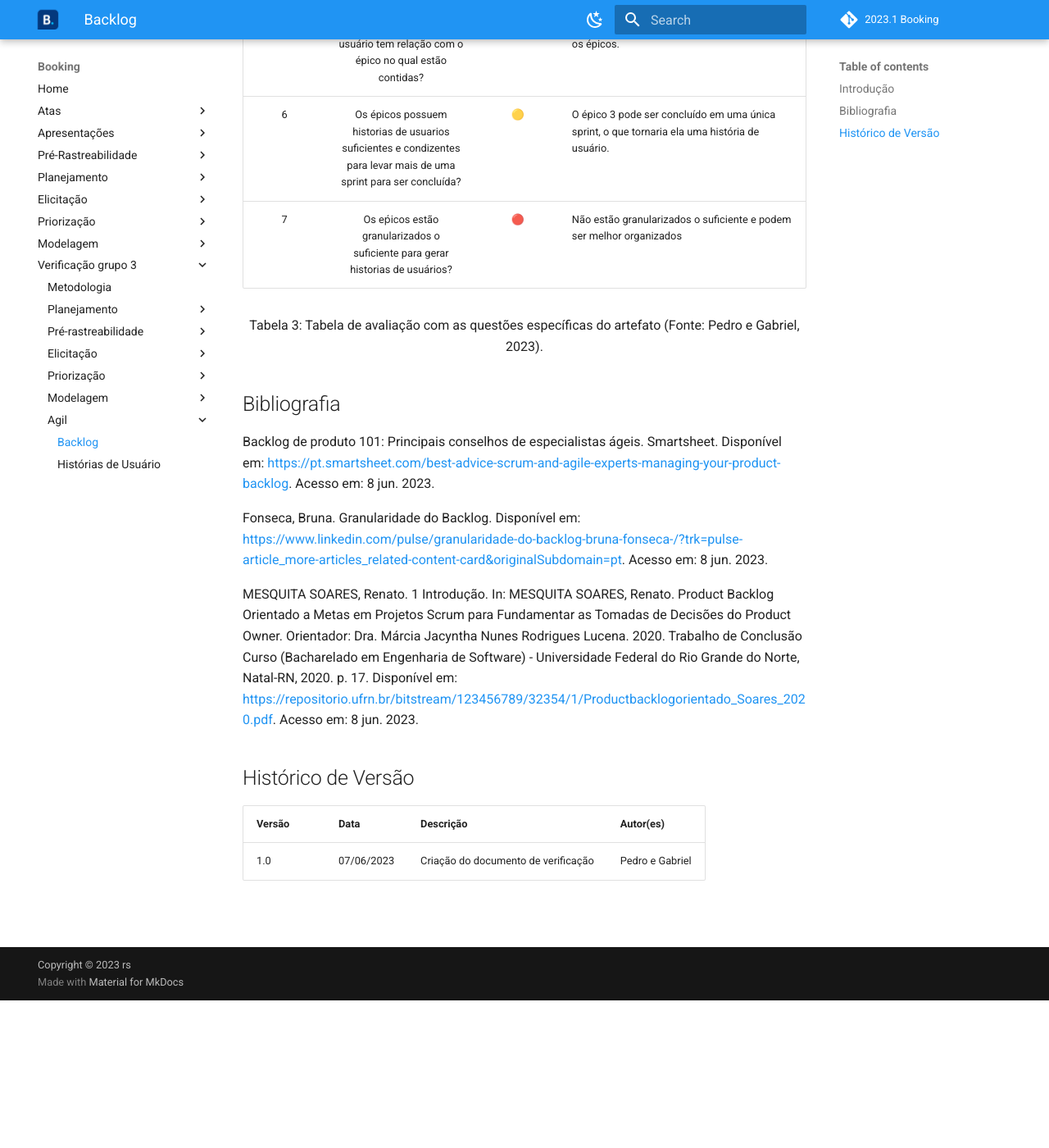
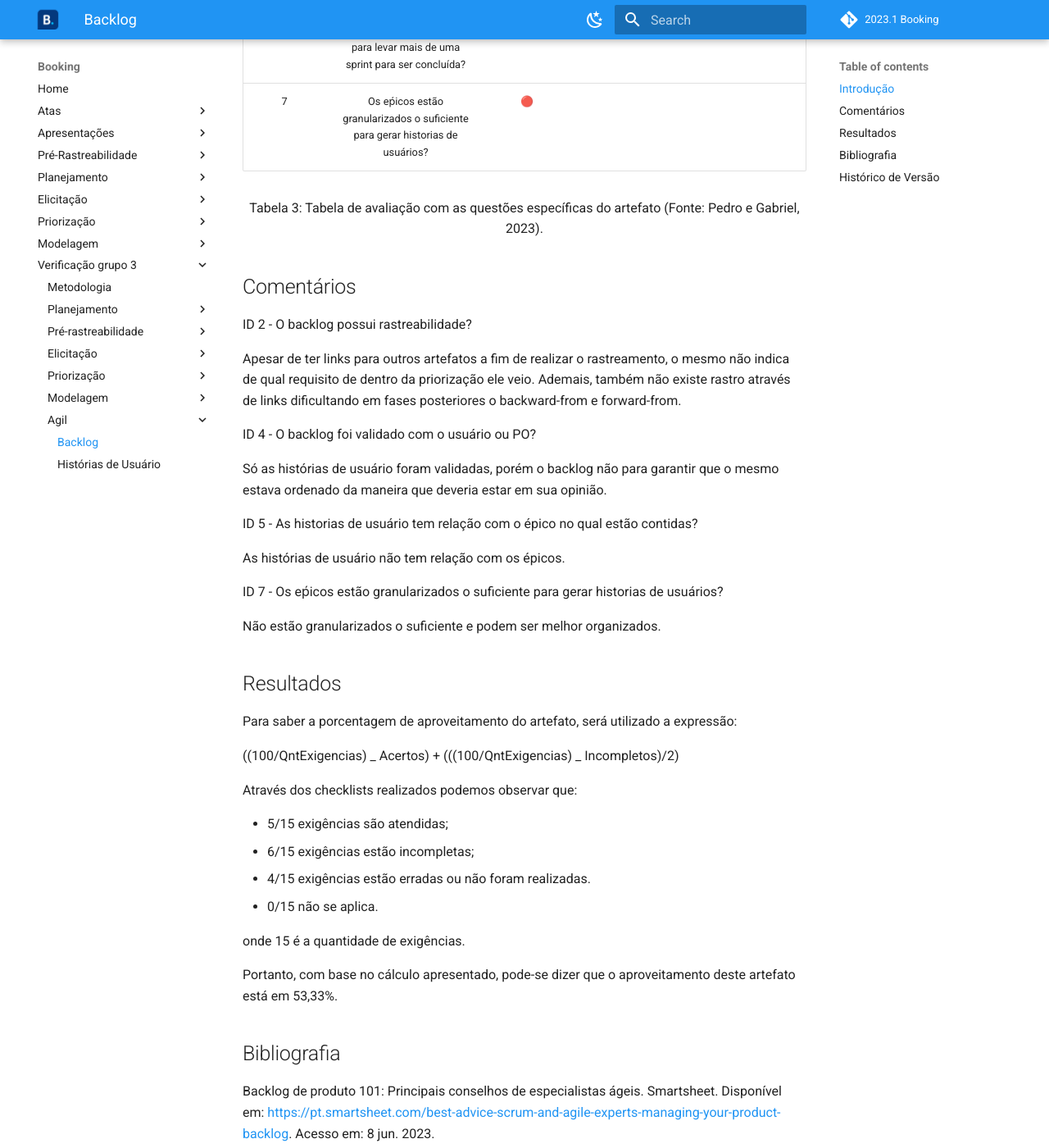
Before and after one commit to Requisitos-de-Software/2023.1-Booking, an MkDocs documentation site: the page built from docs/verificacao3/agil/backlog.md, in a window 1280 px wide and 1400 px high, scrolled down 1732 px. Shown: the whole window at 82% size. Built offline with MkDocs 1.6.1 and Material for MkDocs 9.7.7, drawn with Linux system fonts in a browser that asks for light colours; comment, search, counter and statistics services are not loaded; before the commit the page ends 2952 px from its top, so only the background shows below that; some of the changed text lies outside the part shown.

Commit message:
adequando backlog, especificacao suplementar, lista de aplicativos e first things first ao padrão da metodolodia

```diff
--- a/docs/verificacao3/agil/backlog.md
+++ b/docs/verificacao3/agil/backlog.md
@@ -29,19 +29,54 @@ A tabela 1 a seguir representa os dados do artefato Especificação Suplementar.
 <p> Tabela 2: Tabela de avaliação com as verificações gerais para todos os artefatos (Fonte: Pedro e Gabriel, 2023). </p>
 </div>
 
-| ID |                                                       Questão                                                       | Inspeção | Obersevação                                                                                                                                                                                                                                                                  |
-| :-: | :-------------------------------------------------------------------------------------------------------------------: | :--------: | ------------------------------------------------------------------------------------------------------------------------------------------------------------------------------------------------------------------------------------------------------------------------------ |
-| 1 |                                      Os épicos estão priorizados e ordenados?                                      |     🟡     | A US09 com prioridade Must esta abaixo de US08, US07, US06 que tem prioridade Could                                                                                                                                                                                         |
-| 2 |                                           O backlog possui rastreabilidade?                                           |     🔴     | Apesar de ter links para outros artefatos a fim de realizar o rastreamento, o mesmo não indica de qual requisito de dentro da priorização ele veio. Ademais, também não existe rastro através de links dificultando em fases posteriores o backward-from e forward-from. |
-| 3 |                                      O backlog atende a necessidade do usuário?                                      |     🟡     | O fato de uma historia de usuário com prioridade Must estar abaixo de uma história com prioridade Could afeta em funcionalidades que serão desenvolvidas para o usuário que podem ser urgentes para o mesmo.                                                               |
-| 4 |                                     O backlog foi validado com o usuário ou PO?                                     |     🔴     | Só as histórias de usuário foram validadas, porém o backlog não para garantir que o mesmo estava ordenado da maneira que deveria estar em sua opinião.                                                                                                                   |
-| 5 |                     As historias de usuário tem relação com o épico no qual estão contidas?                     |     🔴     | As histórias de usuário não tem relação com os épicos.                                                                                                                                                                                                                   |
-| 6 | Os épicos possuem historias de usuarios suficientes e condizentes para levar mais de uma sprint para ser concluída? |     🟡     | O épico 3 pode ser concluído em uma única sprint, o que tornaria ela uma história de usuário.                                                                                                                                                                             |
-| 7 |                   Os eṕicos estão granularizados o suficiente para gerar historias de usuários?                   |     🔴     | Não estão granularizados o suficiente e podem ser melhor organizados                                                                                                                                                                                                         |
+| ID |                                                       Questão                                                       | Inspeção | Obersevação                                                                                                                                                                                                    |
+| :-: | :-------------------------------------------------------------------------------------------------------------------: | :--------: | ---------------------------------------------------------------------------------------------------------------------------------------------------------------------------------------------------------------- |
+| 1 |                                      Os épicos estão priorizados e ordenados?                                      |     🟡     | A US09 com prioridade Must esta abaixo de US08, US07, US06 que tem prioridade Could                                                                                                                           |
+| 2 |                                           O backlog possui rastreabilidade?                                           |     🔴     |                                                                                                                                                                                                                  |
+| 3 |                                      O backlog atende a necessidade do usuário?                                      |     🟡     | O fato de uma historia de usuário com prioridade Must estar abaixo de uma história com prioridade Could afeta em funcionalidades que serão desenvolvidas para o usuário que podem ser urgentes para o mesmo. |
+| 4 |                                     O backlog foi validado com o usuário ou PO?                                     |     🔴     |                                                                                                                                                                                                                  |
+| 5 |                     As historias de usuário tem relação com o épico no qual estão contidas?                     |     🔴     |                                                                                                                                                                                                                  |
+| 6 | Os épicos possuem historias de usuarios suficientes e condizentes para levar mais de uma sprint para ser concluída? |     🟡     | O épico 3 pode ser concluído em uma única sprint, o que tornaria ela uma história de usuário.                                                                                                               |
+| 7 |                   Os eṕicos estão granularizados o suficiente para gerar historias de usuários?                   |     🔴     |                                                                                                                                                                                                                  |
 
 <div style="text-align: center">
 <p> Tabela 3: Tabela de avaliação com as questões específicas do artefato (Fonte: Pedro e Gabriel, 2023). </p>
 </div>
+
+## Comentários
+
+ID 2 - O backlog possui rastreabilidade?
+
+Apesar de ter links para outros artefatos a fim de realizar o rastreamento, o mesmo não indica de qual requisito de dentro da priorização ele veio. Ademais, também não existe rastro através de links dificultando em fases posteriores o backward-from e forward-from.
+
+ID 4 - O backlog foi validado com o usuário ou PO?
+
+Só as histórias de usuário foram validadas, porém o backlog não para garantir que o mesmo estava ordenado da maneira que deveria estar em sua opinião.
+
+ID 5 - As historias de usuário tem relação com o épico no qual estão contidas?
+
+As histórias de usuário não tem relação com os épicos.
+
+ID 7 - Os eṕicos estão granularizados o suficiente para gerar historias de usuários?
+
+Não estão granularizados o suficiente e podem ser melhor organizados.
+
+## Resultados
+
+Para saber a porcentagem de aproveitamento do artefato, será utilizado a expressão:
+
+((100/QntExigencias) _ Acertos) + (((100/QntExigencias) _ Incompletos)/2)
+
+Através dos checklists realizados podemos observar que:
+
+- 5/15 exigências são atendidas;
+- 6/15 exigências estão incompletas;
+- 4/15 exigências estão erradas ou não foram realizadas.
+- 0/15 não se aplica.
+
+onde 15 é a quantidade de exigências.
+
+Portanto, com base no cálculo apresentado, pode-se dizer que o aproveitamento deste artefato está em 53,33%.
 
 ## Bibliografia
 
```
Also changed, not shown: docs/verificacao3/modelagem/especificacaoSuplementar.md (+23 -0 lines), docs/verificacao3/planejamento/listaDeAplicativos.md (+25 -0 lines), docs/verificacao3/priorizacao/firstThingsFirst.md (+42 -11 lines).
